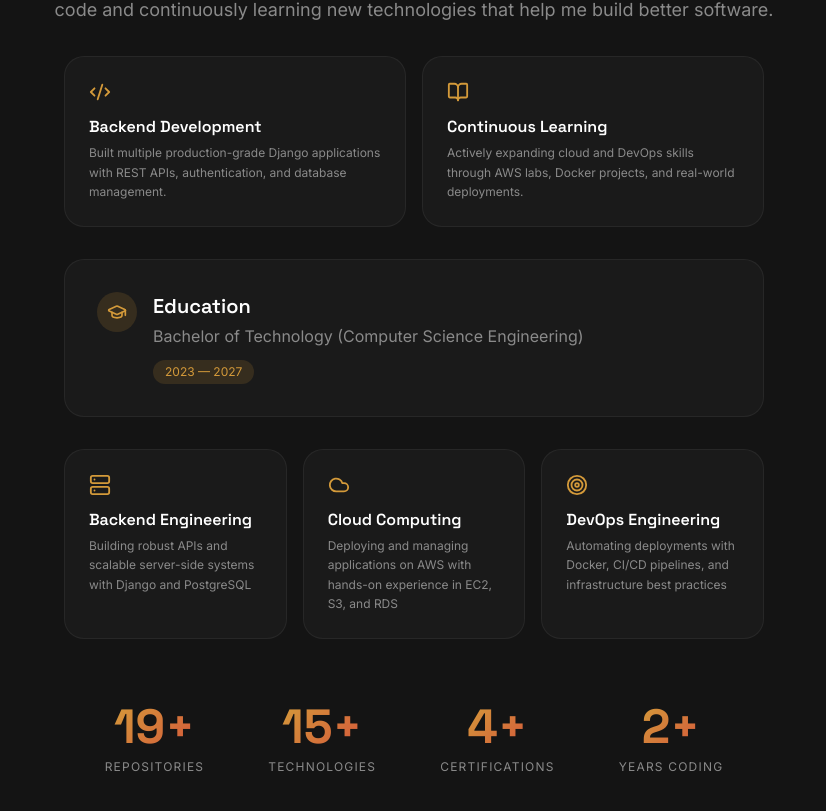
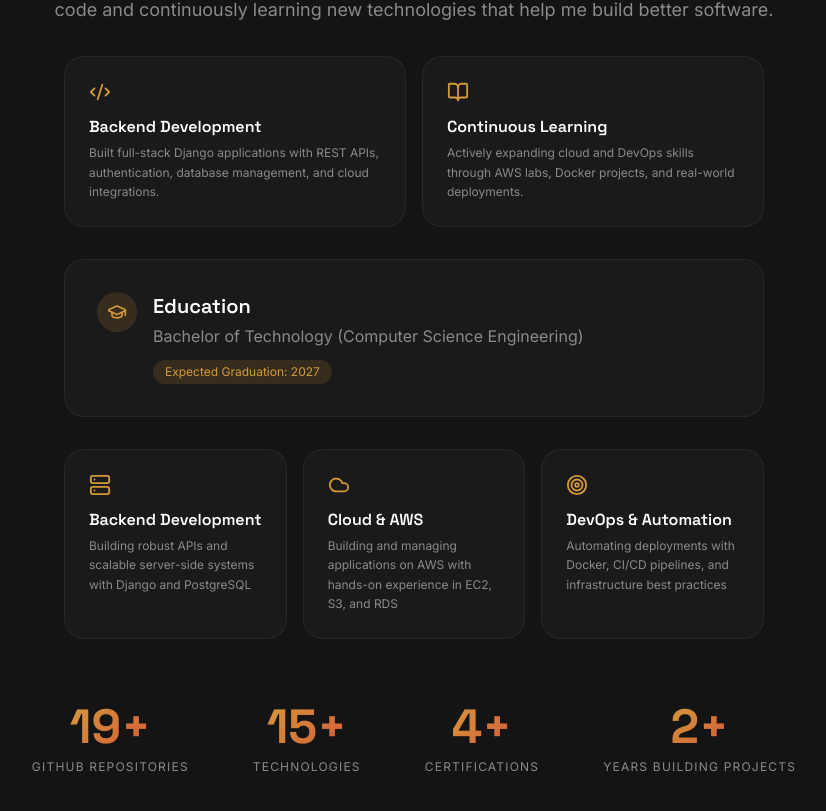
Before and after one commit to Ajay100705/Portfolio, a React (Vite) app: page / in a window 1280 px wide. Shown: the part 1351-2162 px from the top of the page, without its empty margins (226-1052 px from the left). Built offline with nearby package versions, Linux system fonts and the light colour scheme.

Commit message:
Enhance About section with updated content, stats, and education details

```diff
--- a/src/sections/AboutSection.tsx
+++ b/src/sections/AboutSection.tsx
@@ -36,17 +36,17 @@ function StatCounter({ target, suffix, label }: { target: number; suffix: string
 const careerGoals = [
   {
     icon: Server,
-    title: 'Backend Engineering',
+    title: 'Backend Development',
     desc: 'Building robust APIs and scalable server-side systems with Django and PostgreSQL',
   },
   {
     icon: Cloud,
-    title: 'Cloud Computing',
-    desc: 'Deploying and managing applications on AWS with hands-on experience in EC2, S3, and RDS',
+    title: 'Cloud & AWS',
+    desc: 'Building and managing applications on AWS with hands-on experience in EC2, S3, and RDS',
   },
   {
     icon: Target,
-    title: 'DevOps Engineering',
+    title: 'DevOps & Automation',
     desc: 'Automating deployments with Docker, CI/CD pipelines, and infrastructure best practices',
   },
 ];
@@ -55,7 +55,7 @@ const aboutCards = [
   {
     icon: Code2,
     title: 'Backend Development',
-    desc: 'Built multiple production-grade Django applications with REST APIs, authentication, and database management.',
+    desc: 'Built full-stack Django applications with REST APIs, authentication, database management, and cloud integrations.',
   },
   {
     icon: BookOpen,
@@ -139,7 +139,7 @@ export function AboutSection() {
                 Bachelor of Technology (Computer Science Engineering)
               </p>
               <span className="inline-block mt-3 text-xs text-amber bg-amber/15 px-3 py-1 rounded-pill">
-                2023 — 2027
+                Expected Graduation: 2027
               </span>
             </div>
           </div>
@@ -171,10 +171,10 @@ export function AboutSection() {
 
         {/* Animated Statistics */}
         <div className="mt-16 flex flex-wrap justify-center gap-12 md:gap-16">
-          <StatCounter target={19} suffix="+" label="Repositories" />
+          <StatCounter target={19} suffix="+" label="GitHub Repositories" />
           <StatCounter target={15} suffix="+" label="Technologies" />
           <StatCounter target={4} suffix="+" label="Certifications" />
-          <StatCounter target={2} suffix="+" label="Years Coding" />
+          <StatCounter target={2} suffix="+" label="Years Building Projects" />
         </div>
       </div>
     </section>
```
